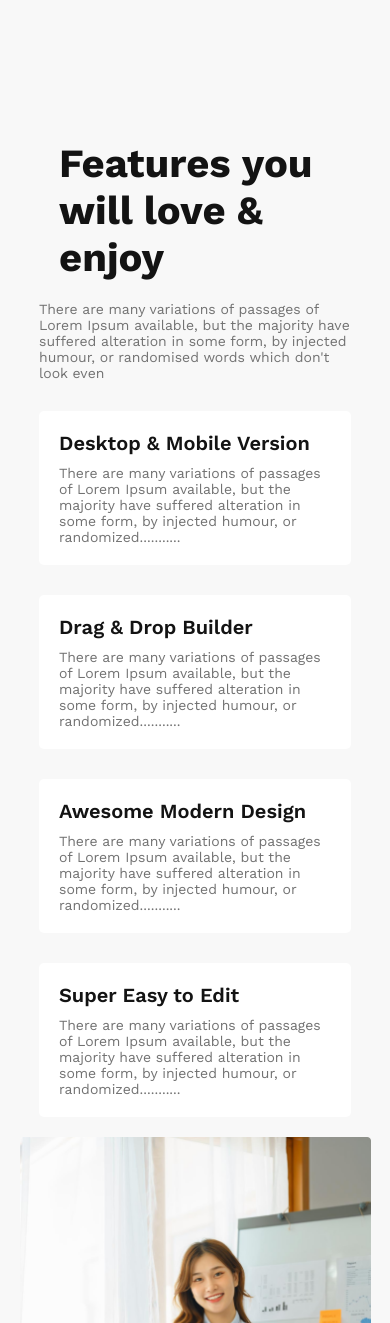
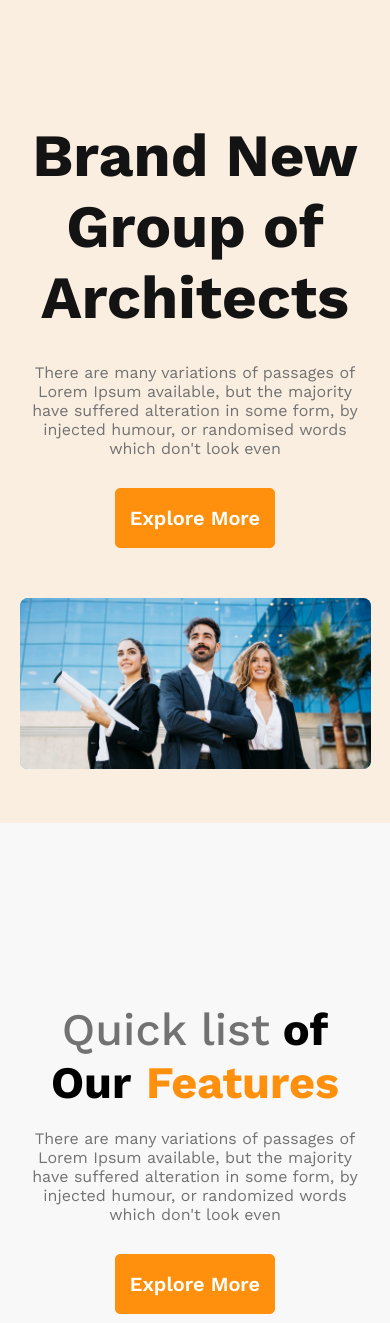
Before and after one commit to aqib-saleheen/assignment-2, a plain HTML site: page index.html in a window 390 px wide. Shown: the top 1323 px of the page. Drawn offline with nearby package versions, Linux system fonts and the light colour scheme.

Commit message:
2nd-responsive

```diff
--- a/css/styles.css
+++ b/css/styles.css
@@ -263,6 +263,7 @@ body {
     transform: scale(1.5);
     color: #ffffff;
 }
+
 .fact-info-container .fact-item:hover p {
     color: #ffffff;
 }
@@ -375,8 +376,64 @@ body {
 /* Responsive Styles --------------------------- */
 
 @media only screen and (max-width:576px) {
+
+    .banner-container {
+        display: flex;
+        flex-direction: column;
+        align-items: center;
+    }
+
+    .banner-info {
+        text-align: center;
+        padding: 0;
+    }
+
+    .banner-info h1 {
+        /* padding-top: 120px; */
+        font-size: 60px;
+    }
+
+    .banner-info p {
+        padding: 30px 20px;
+    }
+
+    .banner-image {
+        width: 90%;
+        height: auto;
+    }
+
+    .banner-image>img {
+        width: 100%;
+        height: auto;
+    }
+
+    .quick-container {
+        margin-top: 80px;
+        display: flex;
+        flex-direction: column-reverse;
+        align-items: center;
+        gap: 0px;
+    }
+
+    .quick-images {
+        width: auto;
+        display: grid;
+        grid-template-columns: repeat(1, 1fr);
+    }
+
+    .quick-info {
+        margin: 100px 0px;
+        width: 90%;
+        text-align: center;
+    }
+
+    .quick-info h2 {
+        font-size: 45px;
+        margin-bottom: 20px;
+    }
+
     .features-container {
-        margin-top: 80px;
+        margin-top: 10px;
         display: flex;
         flex-direction: column;
         align-items: center;
@@ -465,6 +522,7 @@ body {
         align-items: center;
         margin: 20px 0;
     }
+
     .sponsor-container h2 {
         font-size: 40px;
         margin: 0;
@@ -518,7 +576,7 @@ body {
         height: 60px;
     }
 
-    .footer-container p{
+    .footer-container p {
         width: auto;
         height: 60px;
         font-size: 10px;
--- a/index.html
+++ b/index.html
@@ -30,7 +30,7 @@
             </div>
         </nav>
         <!-- Banner Section ------------------ -->
-        <div class="banner-bg hide">
+        <div class="banner-bg">
             <div class="banner-container center">
                 <div class="banner-info">
                     <h1>Brand New<br>Group of Architects</h1>
@@ -48,7 +48,7 @@
     <main>
         <!-- Quick List Section ------------------ -->
         <section>
-            <div class="quick-container center hide">
+            <div class="quick-container center">
                 <div class="quick-images">
                     <img src="./images/team1.png" alt="">
                     <img src="./images/team2.png" alt="">
```
